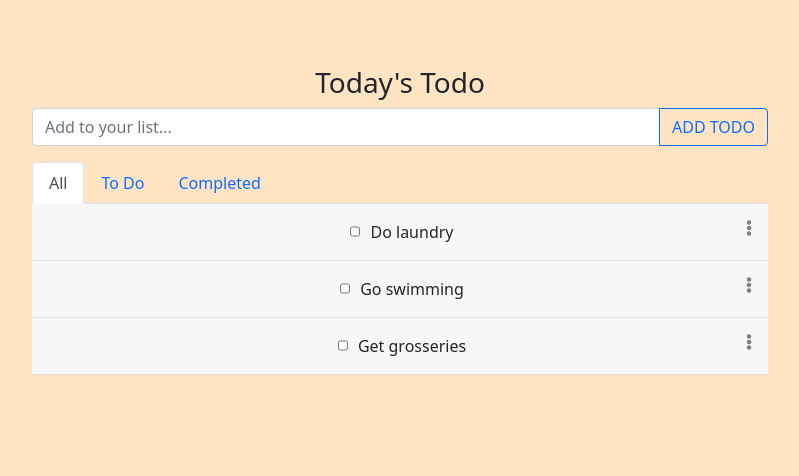
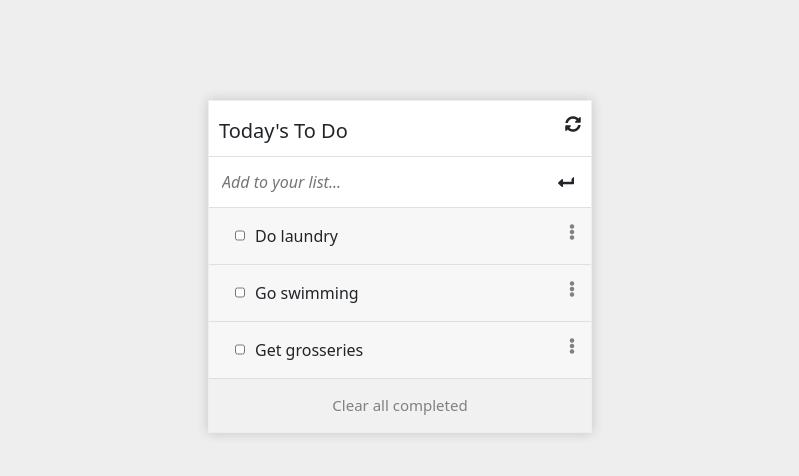
Before and after one commit to ccobasi/todo2.1, a website built with webpack: page src/index.html in a window 1280 px wide. Shown: the whole page, without its empty margins (240-1039 px from the left). Built offline with nearby package versions, Linux system fonts and the light colour scheme.

Commit message:
Rework app style

```diff
--- a/src/index.html
+++ b/src/index.html
@@ -10,41 +10,27 @@
     <title>Todo List</title>
 </head>
 <body>
+    <div class="wrapper">
+        <div class="mini-section title">
+            <p>Today's To Do</p>
+            <i class="fas fa-sync-alt"></i>
+        </div>
+        <div class="mini-section do">
+            <input type="text" placeholder="Add to your list..." class="task">
+            <i class="fas fa-level-down-alt fa-rotate-90"></i>
+        </div>
+        <div class="todoList">
 
-    <div class="container">
-        <div class="row">
-            <div class="col mx-auto col-md-8 mt-3 text-center">
-                <div class="alert align-items-center" id="message"></div>
-                <form id="todoForm" >
-                    <h3 class=""> Today's Todo</h3>
-                    <div class="input-group mb-3">
-                        <input type="text" class="form-control"  id="todoInput" value="" placeholder="Add to your list...">
-                        <button class="btn btn-outline-primary">ADD TODO</button>
-                    </div>
-                </form>
-                <ul class="nav nav-tabs">
-                    <li class="nav-item" data-type="all">
-                      <a class="nav-link active" href="#">All</a>
-                    </li>
-                    <li class="nav-item" data-type="todo">
-                      <a class="nav-link" href="#">To Do</a>
-                    </li>
-                    <li class="nav-item" data-type="done">
-                      <a class="nav-link" href="#">Completed</a>
-                    </li>
-                  </ul>
-                <!-- list items -->
-                <ul class="list-group list-group-flush" id="itemList"></ul>
-                <input type="hidden" id="filterType" value="all">
-                <input type="hidden" id="citem" value="">
-                <div class="todoList">
-
-                </div>
-
-            </div>
         </div>
 
+        <div class="clear-all">
+            <p>Clear all completed</p>
+        </div>
     </div>
+
+
+
+
 <script src="main.js"></script>
 </body>
 </html>
--- a/src/style.css
+++ b/src/style.css
@@ -1,5 +1,5 @@
 body {
-  background-color: bisque;
+  background-color: #eee;
 }
 
 .wrapper {
```
Also changed, not shown: dist/index.html, dist/main.js.
